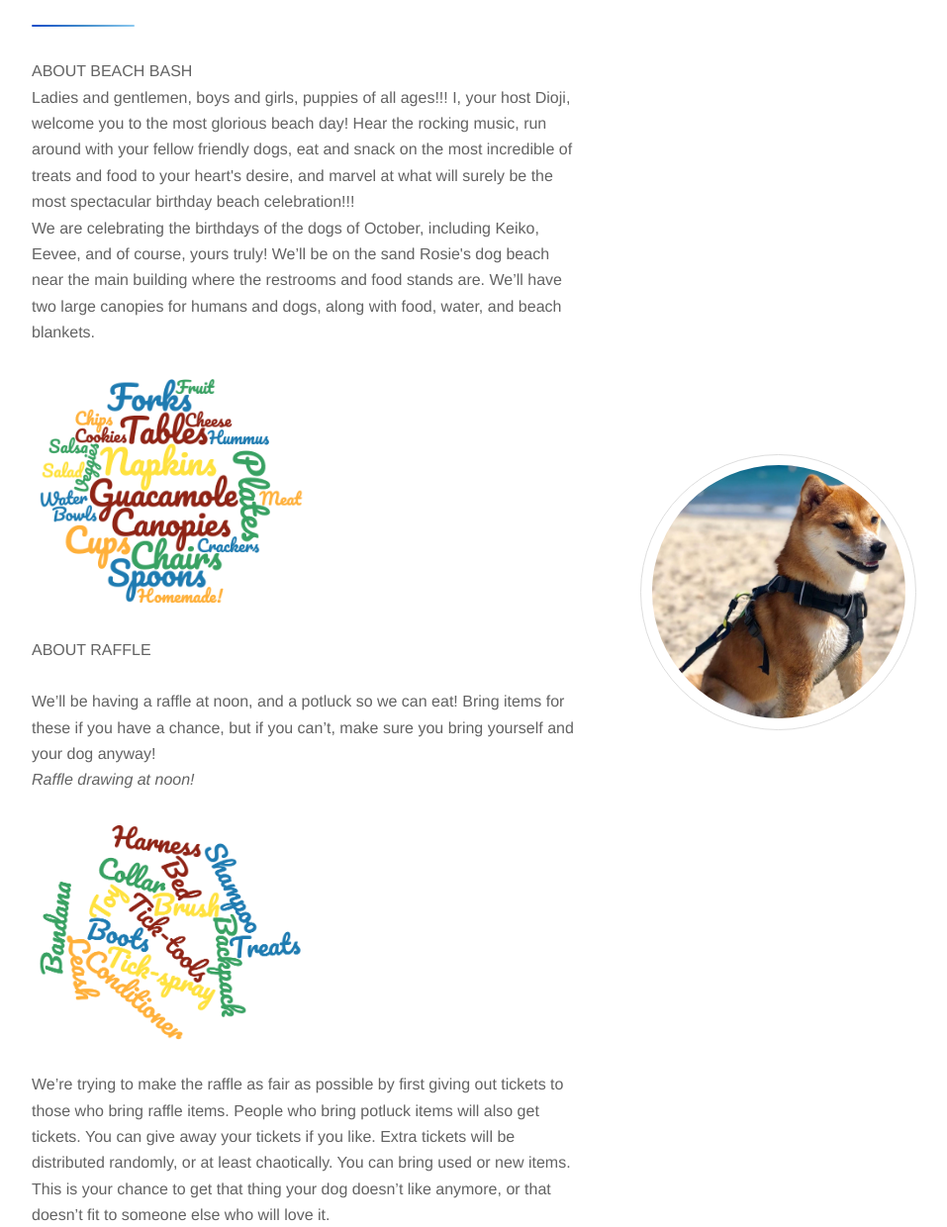
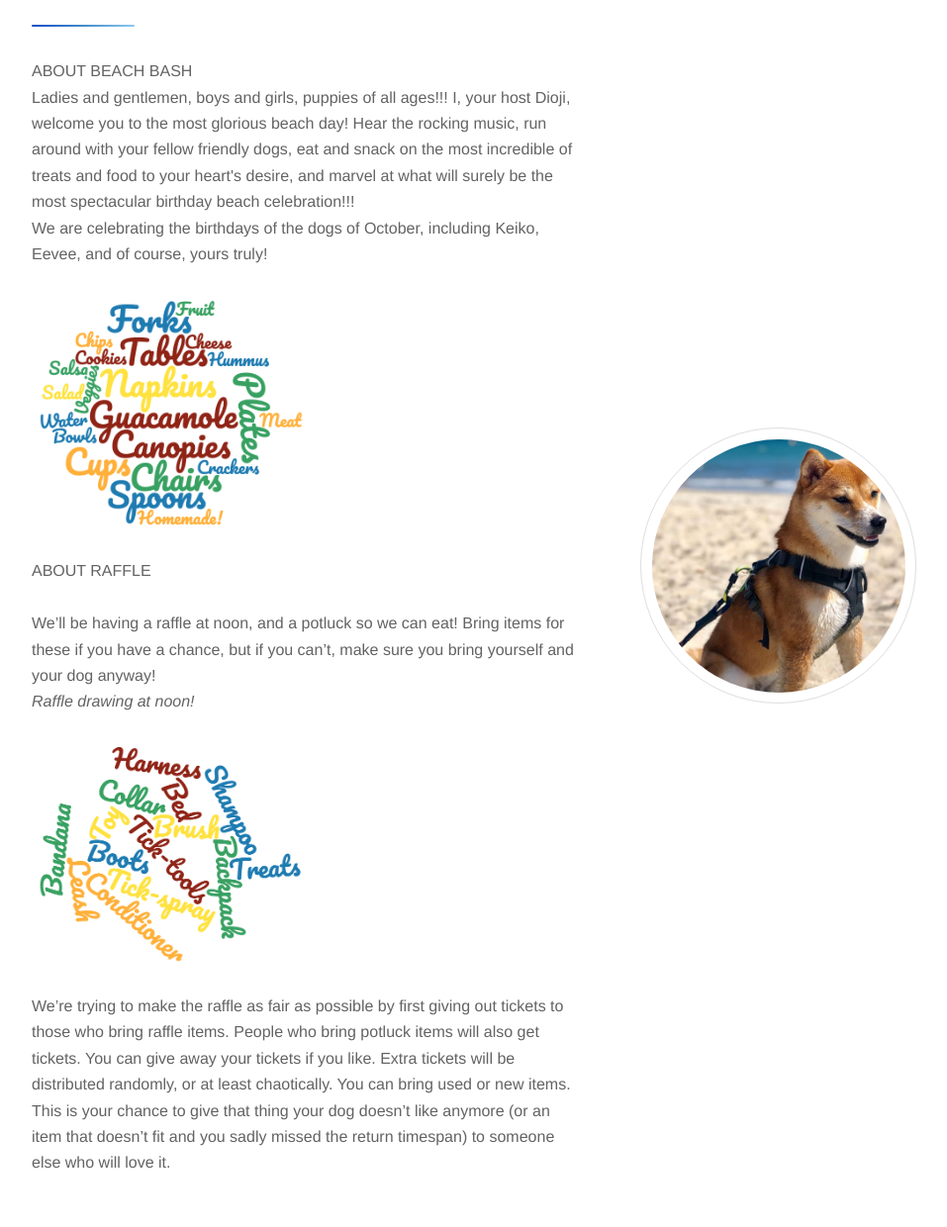
Before and after one commit to desireedesario/diojisbeachday, a Django app: page / in a window 1280 px wide; the page is wider, and only the part inside the window is pictured. Shown: the part 1291-2531 px from the top of that part at 99% size, without its empty margins (161-1118 px from the left). Run offline with Django 3.2, Linux system fonts and the light colour scheme; data comes from the database, SQL or seed files in the repository; some libraries are stand-ins or nearby versions.

```diff
--- a/potluck/templates/index.html
+++ b/potluck/templates/index.html
@@ -281,7 +281,7 @@
 							<br>
 							Ladies and gentlemen, boys and girls, puppies of all ages!!! I, your host Dioji, welcome you to the most glorious beach day! Hear the rocking music, run around with your fellow friendly dogs, eat and snack on the most incredible of treats and food to your heart's desire, and marvel at what will surely be the most spectacular birthday beach celebration!!!
 							<br>
-							We are celebrating the birthdays of the dogs of October, including Keiko, Eevee, and of course, yours truly! We’ll be on the sand Rosie's dog beach near the main building where the restrooms and food stands are. We’ll have two large canopies for humans and dogs, along with food, water, and beach blankets.
+							We are celebrating the birthdays of the dogs of October, including Keiko, Eevee, and of course, yours truly!
 							<br><br>
 							<span>
 								<img style='width:50%; position: relative;' src="{% static 'potluck/images/potluckItems.png' %}" alt='' />
@@ -301,7 +301,7 @@
 							</span>
 							<br>
 							<br>
-							We’re trying to make the raffle as fair as possible by first giving out tickets to those who bring raffle items.  People who bring potluck items will also get tickets.  You can give away your tickets if you like.  Extra tickets will be distributed randomly, or at least chaotically.  You can bring used or new items.  This is your chance to get that thing your dog doesn’t like anymore, or that doesn’t fit to someone else who will love it.
+							We’re trying to make the raffle as fair as possible by first giving out tickets to those who bring raffle items.  People who bring potluck items will also get tickets.  You can give away your tickets if you like.  Extra tickets will be distributed randomly, or at least chaotically.  You can bring used or new items.  This is your chance to give that thing your dog doesn’t like anymore (or an item that doesn’t fit and you sadly missed the return timespan) to someone else who will love it.
 
 
 						</p>
@@ -322,7 +322,7 @@
 						</h2>
 					</header>
 					<p>
-						We’ll be on the sand Rosie's dog beach near the main building where the restrooms and food stands are. We’ll have two large canopies for humans and dogs, along with food, water, and beach blankets.
+						We’ll be on the sand of Rosie's dog beach near the main building where the restrooms and food stands are. We’ll have two large canopies for humans and dogs, along with food, water, and beach blankets.
 					</p>
 					<iframe src="https://www.google.com/maps/embed?pb=!1m18!1m12!1m3!1d4179.32589561514!2d-118.14216288578423!3d33.75596605460621!2m3!1f0!2f0!3f0!3m2!1i1024!2i768!4f13.1!3m3!1m2!1s0x80dd304efd4c5e31%3A0x7d55e27ba00127fe!2sRosie&#39;s%20Dog%20Beach!5e1!3m2!1sen!2sus!4v1569253351672!5m2!1sen!2sus" width="600" height="450" frameborder="0" style=" display: block;
 				margin-left: auto;
@@ -348,7 +348,7 @@
 						</p>
 						<br>
 						<!-- button for new potluckitem -->
-						<button type='button' class='btn link raffle-button' data-toggle='modal' data-target='#myModal'>sign up for a potluck or raffle item</button>
+						<button type='button' class='btn link raffle-button' data-toggle='modal' data-target='#myModal'>Sign up to bring used leashes, collars, or dog accessories to raffle off; Bring a potluck item to the event to feast together!</button>
 					</div>
 
 				</div>
@@ -478,7 +478,9 @@
 							</a>
 							Dioji and Desi
 							<br>
-							heyudioji@gmail.com
+							<a href="mailto:heyudioji@gmail.com">
+								heyudioji@gmail.com
+							</a>
 						</p>
 			</section>
 
```
